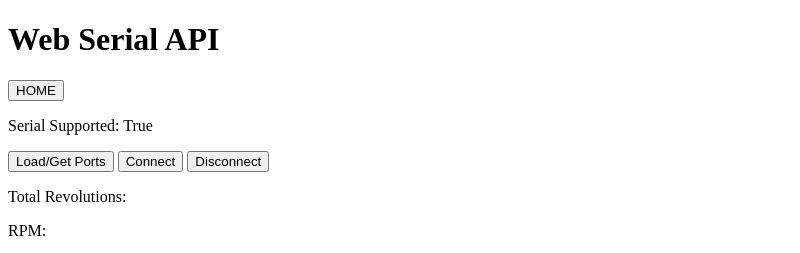
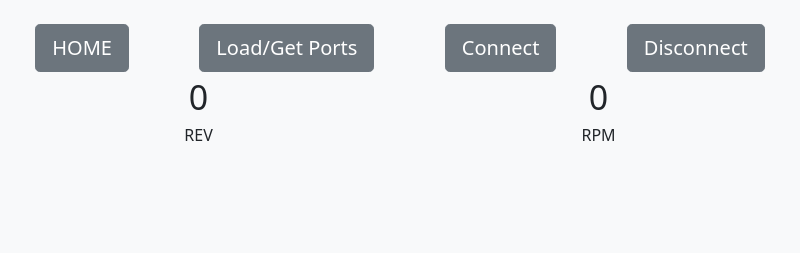
Before and after one commit to winnxl/CadenceTracker, an Electron app: page Visualizer/src/session/session.html in a window 800 px wide. Drawn offline with Linux system fonts and the light colour scheme; no server answers.

Commit message:
Add bootstrap styling

```diff
--- a/Visualizer/src/session/session.html
+++ b/Visualizer/src/session/session.html
@@ -5,24 +5,37 @@
   <meta charset="UTF-8">
 
   <meta name="viewport" content="width=device-width, initial-scale=1.0">
-  <title>Web Serial API</title>
+  <link rel="stylesheet" href="../bootstrap/bootstrap.min.css">
+  <title>New Session</title>
 
-<body>
-  <h1>Web Serial API</h1>
-  <button id="button_index">HOME</button>
+<body class="vh-100 bg-light">
+  <!-- <h1 class="display-3 d-flex justify-content-around">Session</h1> -->
+  <section class="mh-25 fixed-top">
+    <br>
+    <div class="d-flex justify-content-around">
+      <button id="button_index" class="btn btn-secondary btn-lg">HOME</button>
+      <button id="button_loadGetPorts" class="btn btn-secondary btn-lg">Load/Get Ports</button>
+      <button id="button-connect" class="btn btn-secondary btn-lg">Connect</button>
+      <button id="button-disconnect" class="btn btn-secondary btn-lg">Disconnect</button>
+    </div>
 
-  <p>Serial Supported: <span id="serial-supported"></span></p>
+    <div class="d-flex justify-content-around">
+      <div class="text-center">
+        <div class="fs-1" id="revolutions">0</div>
+        <div>REV</div>
+      </div>
+      <div class="text-center">
+        <div class="fs-1" id="rpm">0</div>
+        <div>RPM</div>
+      </div>
+        <!-- <p>Serial Supported: <span id="serial-supported"></span></p>
+        <br> -->
+    </div>
 
-  <button id="button_loadGetPorts">Load/Get Ports</button>
-  <button id="button-connect">Connect</button>
-  <button id="button-disconnect">Disconnect</button>
-  <div id="serial-out"></div>
+  </section>
 
-  <p>Total Revolutions:<span id="revolutions"></span></p>
-  <p>RPM:<span id="rpm"></span></p>
-  <section>
-  <canvas id="canvas_chart" width="400" height="400"></canvas>
-
+  <section >
+    <canvas class="mh-75 fixed-bottom" id="canvas_chart"></canvas>
   </section>
 
   <script src="./session.js"></script>
--- a/Visualizer/src/session/session.js
+++ b/Visualizer/src/session/session.js
@@ -230,7 +230,7 @@ function update500() {
 createChart();
 
 // Display whether Web Serial API is supported
-document.getElementById("serial-supported").textContent = "serial" in navigator ? "True" : "False";
+// document.getElementById("serial-supported").textContent = "serial" in navigator ? "True" : "False";
 
 // Buttons
 document.getElementById('button_loadGetPorts').addEventListener('click', loadGetPorts);
```
Also changed, not shown: Visualizer/src/index/index.html (+11 -4 lines).
